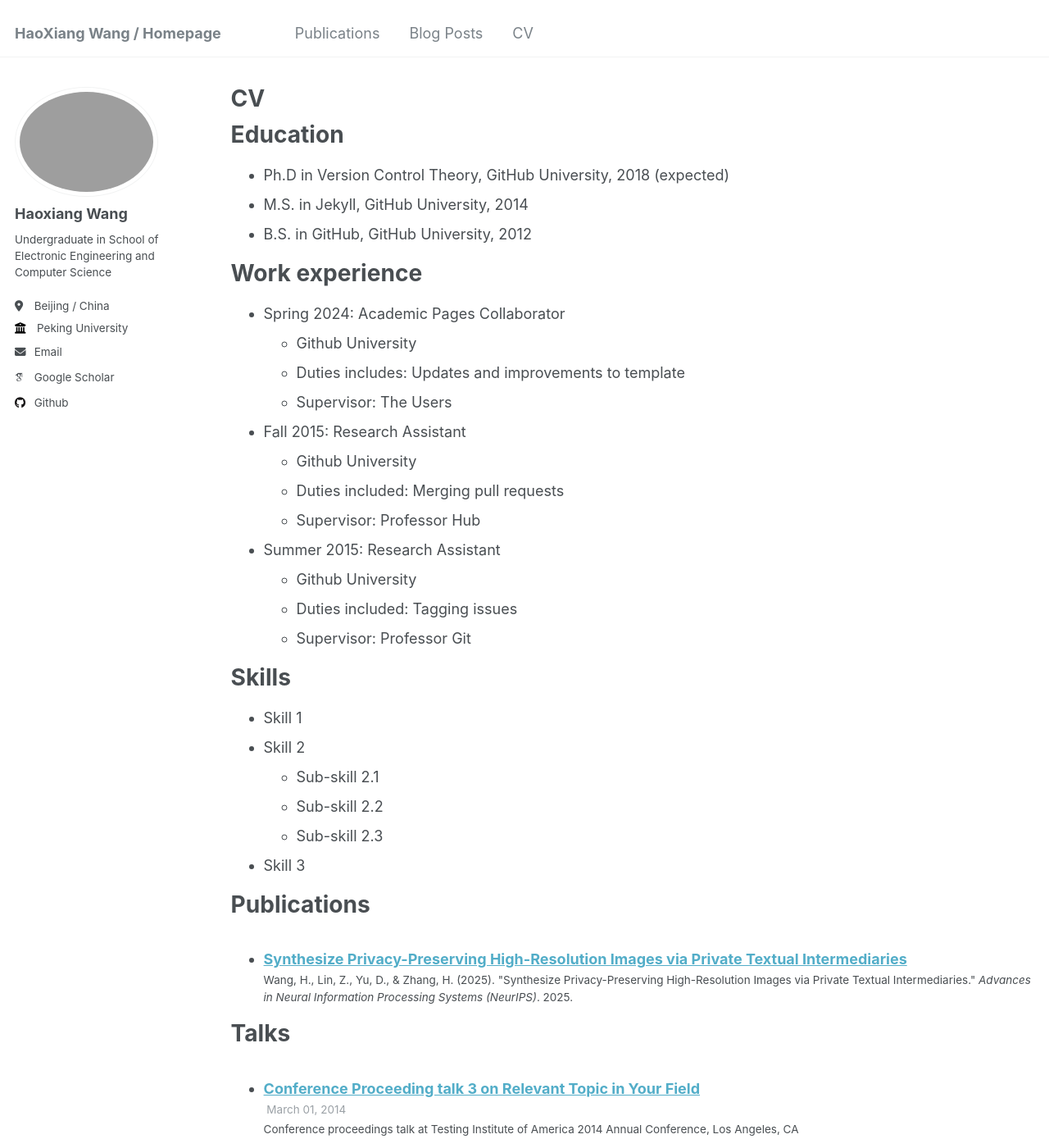
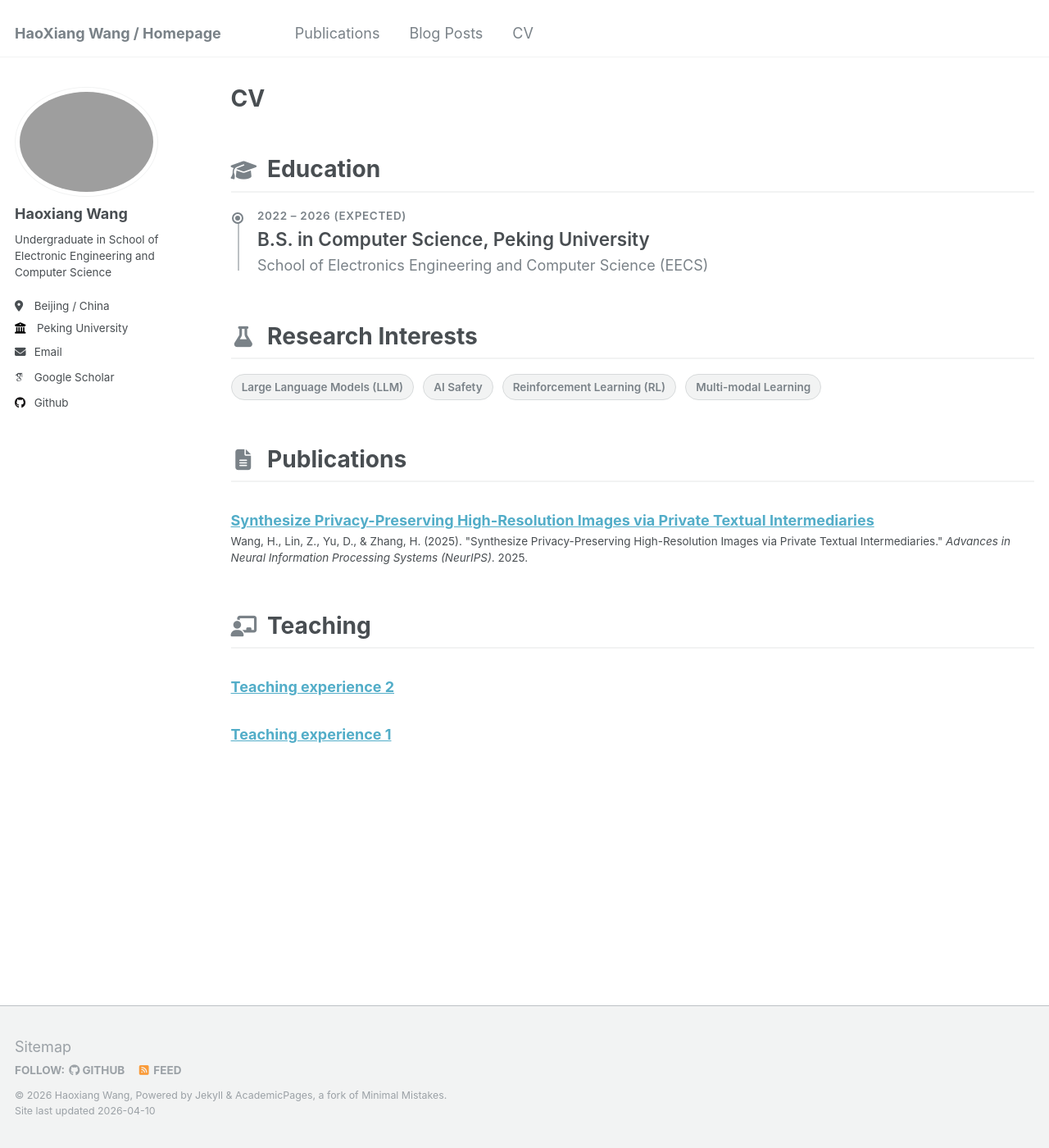
Before and after one commit to MarkGodrick/MarkGodrick.github.io, a Jekyll site: the page built from _pages/cv.md, in a window 1280 px wide and 1400 px high. Shown: the whole window at 82% size. Built offline with Jekyll 4.4.1, drawn with Linux system fonts in a browser that asks for light colours; some web fonts are replaced; some of the changed text lies outside the part shown.

Commit message:
Upload cv

```diff
--- a/_config.yml
+++ b/_config.yml
@@ -86,7 +86,7 @@ publication_category:
 teaser                   :  # filename of teaser fallback teaser image placed in /images/, .e.g. "500x300.png"
 breadcrumbs              : false # true, false (default)
 words_per_minute         : 160
-future                   : true
+future                   : false
 read_more                : "disabled" # if enabled, adds "Read more" links to excerpts
 talkmap_link             : false #change to true to add link to talkmap on talks page
 comments:
--- a/_pages/cv.md
+++ b/_pages/cv.md
@@ -9,13 +9,46 @@ redirect_from:
 
 {% include base_path %}
 
-Education
-======
-* Ph.D in Version Control Theory, GitHub University, 2018 (expected)
-* M.S. in Jekyll, GitHub University, 2014
-* B.S. in GitHub, GitHub University, 2012
+<div class="cv-section">
+  <h2><i class="fas fa-graduation-cap cv-icon"></i> Education</h2>
+  <div class="cv-timeline">
+    <div class="cv-timeline-item">
+      <div class="cv-timeline-date">2022 – 2026 (expected)</div>
+      <div class="cv-timeline-title">B.S. in Computer Science, Peking University</div>
+      <div class="cv-timeline-subtitle">School of Electronics Engineering and Computer Science (EECS)</div>
+    </div>
+  </div>
+</div>
 
-Work experience
+<div class="cv-section">
+  <h2><i class="fas fa-flask cv-icon"></i> Research Interests</h2>
+  <div class="cv-badges">
+    <span class="cv-badge">Large Language Models (LLM)</span>
+    <span class="cv-badge">AI Safety</span>
+    <span class="cv-badge">Reinforcement Learning (RL)</span>
+    <span class="cv-badge">Multi-modal Learning</span>
+  </div>
+</div>
+
+<div class="cv-section">
+  <h2><i class="fas fa-file-alt cv-icon"></i> Publications</h2>
+  <div class="cv-list">
+    <ul>{% for post in site.publications reversed %}
+      {% include archive-single-cv.html %}
+    {% endfor %}</ul>
+  </div>
+</div>
+
+<div class="cv-section">
+  <h2><i class="fas fa-chalkboard-teacher cv-icon"></i> Teaching</h2>
+  <div class="cv-list">
+    <ul>{% for post in site.teaching reversed %}
+      {% include archive-single-cv.html %}
+    {% endfor %}</ul>
+  </div>
+</div>
+
+<!-- Work experience
 ======
 * Spring 2024: Academic Pages Collaborator
   * Github University
@@ -30,35 +63,14 @@ Work experience
 * Summer 2015: Research Assistant
   * Github University
   * Duties included: Tagging issues
-  * Supervisor: Professor Git
+  * Supervisor: Professor Git -->
 
-Skills
-======
-* Skill 1
-* Skill 2
-  * Sub-skill 2.1
-  * Sub-skill 2.2
-  * Sub-skill 2.3
-* Skill 3
-
-Publications
-======
-  <ul>{% for post in site.publications reversed %}
-    {% include archive-single-cv.html %}
-  {% endfor %}</ul>
-
-Talks
+<!-- Talks
 ======
   <ul>{% for post in site.talks reversed %}
     {% include archive-single-talk-cv.html  %}
-  {% endfor %}</ul>
+  {% endfor %}</ul> -->
 
-Teaching
+<!-- Service and leadership
 ======
-  <ul>{% for post in site.teaching reversed %}
-    {% include archive-single-cv.html %}
-  {% endfor %}</ul>
-
-Service and leadership
-======
-* Currently signed in to 43 different slack teams
+* Currently signed in to 43 different slack teams -->
--- /dev/null
+++ b/_sass/_cv.scss
@@ -0,0 +1,121 @@
+/* ==========================================================================
+   CV Page Styles
+   ========================================================================== */
+
+/* Section headings with icons */
+.cv-section {
+  margin-bottom: 2em;
+
+  h2 {
+    display: flex;
+    align-items: center;
+    gap: 0.5em;
+    padding-bottom: 0.3em;
+    border-bottom: 2px solid $lighter-gray;
+    font-size: $type-size-3;
+
+    .cv-icon {
+      color: $primary-color;
+      font-size: 0.9em;
+      width: 1.2em;
+      text-align: center;
+    }
+  }
+}
+
+/* Timeline for Education / Experience */
+.cv-timeline {
+  position: relative;
+  padding-left: 1.8em;
+  margin-top: 1em;
+
+  &::before {
+    content: "";
+    position: absolute;
+    left: 0.45em;
+    top: 0.4em;
+    bottom: 0.4em;
+    width: 2px;
+    background: $light-gray;
+  }
+}
+
+.cv-timeline-item {
+  position: relative;
+  margin-bottom: 1.5em;
+
+  &::before {
+    content: "";
+    position: absolute;
+    left: -1.8em + 0.2em; // align with the line
+    top: 0.45em;
+    width: 10px;
+    height: 10px;
+    border-radius: 50%;
+    background: $primary-color;
+    border: 2px solid #fff;
+    box-shadow: 0 0 0 2px $primary-color;
+  }
+
+  .cv-timeline-date {
+    font-size: $type-size-6;
+    color: $gray;
+    font-weight: 600;
+    text-transform: uppercase;
+    letter-spacing: 0.05em;
+    margin-bottom: 0.15em;
+  }
+
+  .cv-timeline-title {
+    font-size: $type-size-4;
+    font-weight: 600;
+    color: $dark-gray;
+    margin: 0;
+  }
+
+  .cv-timeline-subtitle {
+    font-size: $type-size-5;
+    color: $gray;
+    margin: 0.1em 0 0 0;
+  }
+}
+
+/* Badges for Research Interests */
+.cv-badges {
+  display: flex;
+  flex-wrap: wrap;
+  gap: 0.6em;
+  margin-top: 1em;
+}
+
+.cv-badge {
+  display: inline-block;
+  padding: 0.35em 0.9em;
+  font-size: $type-size-6;
+  font-weight: 600;
+  color: $primary-color;
+  background: mix(#fff, $primary-color, 90%);
+  border: 1px solid mix(#fff, $primary-color, 70%);
+  border-radius: 2em;
+  white-space: nowrap;
+  transition: background 0.2s, color 0.2s;
+
+  &:hover {
+    background: mix(#fff, $primary-color, 78%);
+    color: mix(#000, $primary-color, 15%);
+  }
+}
+
+/* Publication / Teaching list styling */
+.cv-list {
+  margin-top: 1em;
+
+  ul {
+    list-style: none;
+    padding-left: 0;
+  }
+
+  li {
+    margin-bottom: 0.5em;
+  }
+}
--- a/assets/css/main.scss
+++ b/assets/css/main.scss
@@ -38,4 +38,5 @@
 @import "vendor/font-awesome/solid";
 @import "vendor/font-awesome/brands";
 @import "vendor/magnific-popup/magnific-popup";
+@import "cv";
 @import "print";
```
Also changed, not shown: CLAUDE.md (added, +77 -0 lines), _posts/2012-08-14-blog-post-1.md (deleted, +0 -20 lines), _posts/2013-08-14-blog-post-2.md (deleted, +0 -20 lines), _posts/2014-08-14-blog-post-3.md (deleted, +0 -20 lines), _posts/2015-08-14-blog-post-4.md (deleted, +0 -20 lines).
